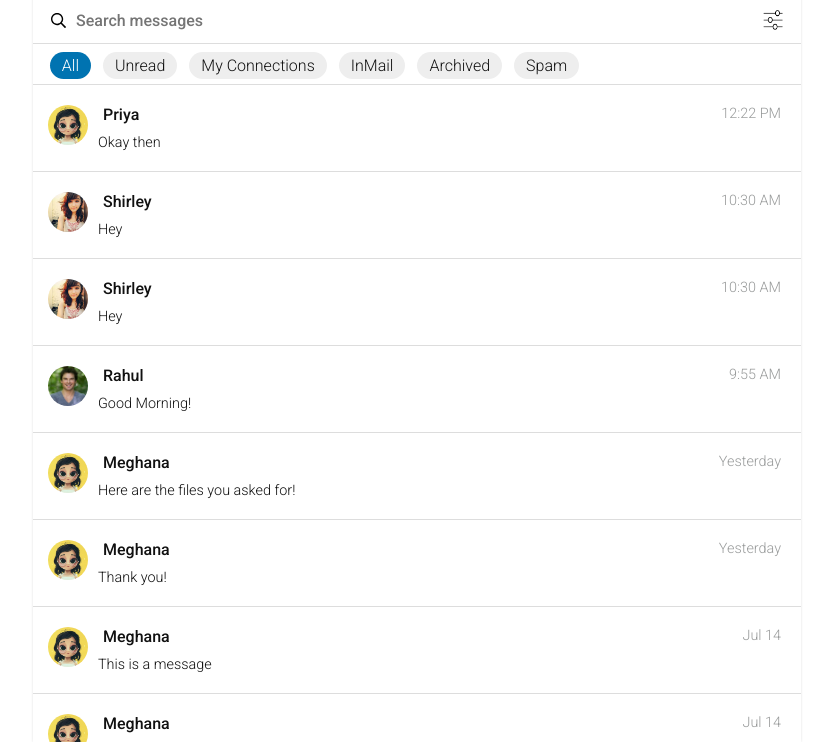
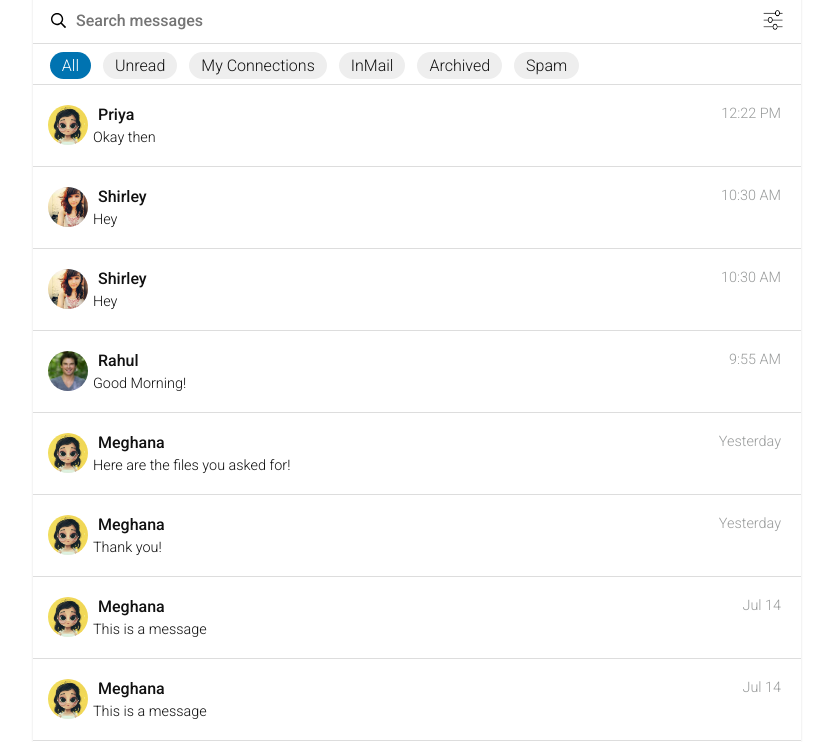
Before and after one commit to jessicavaz16/LinkedIn-message, a plain HTML site: page index.html in a window 1280 px wide. Shown: the part 58-800 px from the top of the page, without its empty margins (223-1056 px from the left). Drawn offline with Linux system fonts and the light colour scheme.

Commit message:
Update style.css

```diff
--- a/style.css
+++ b/style.css
@@ -145,7 +145,7 @@
 .conversation {
   display: grid;
   grid-template-columns: 40px 1fr max-content;
-  grid-gap: 10px;
+  grid-gap: 5px;
   color: #fff;
 
   border-bottom: 1px solid #ddd;
```
